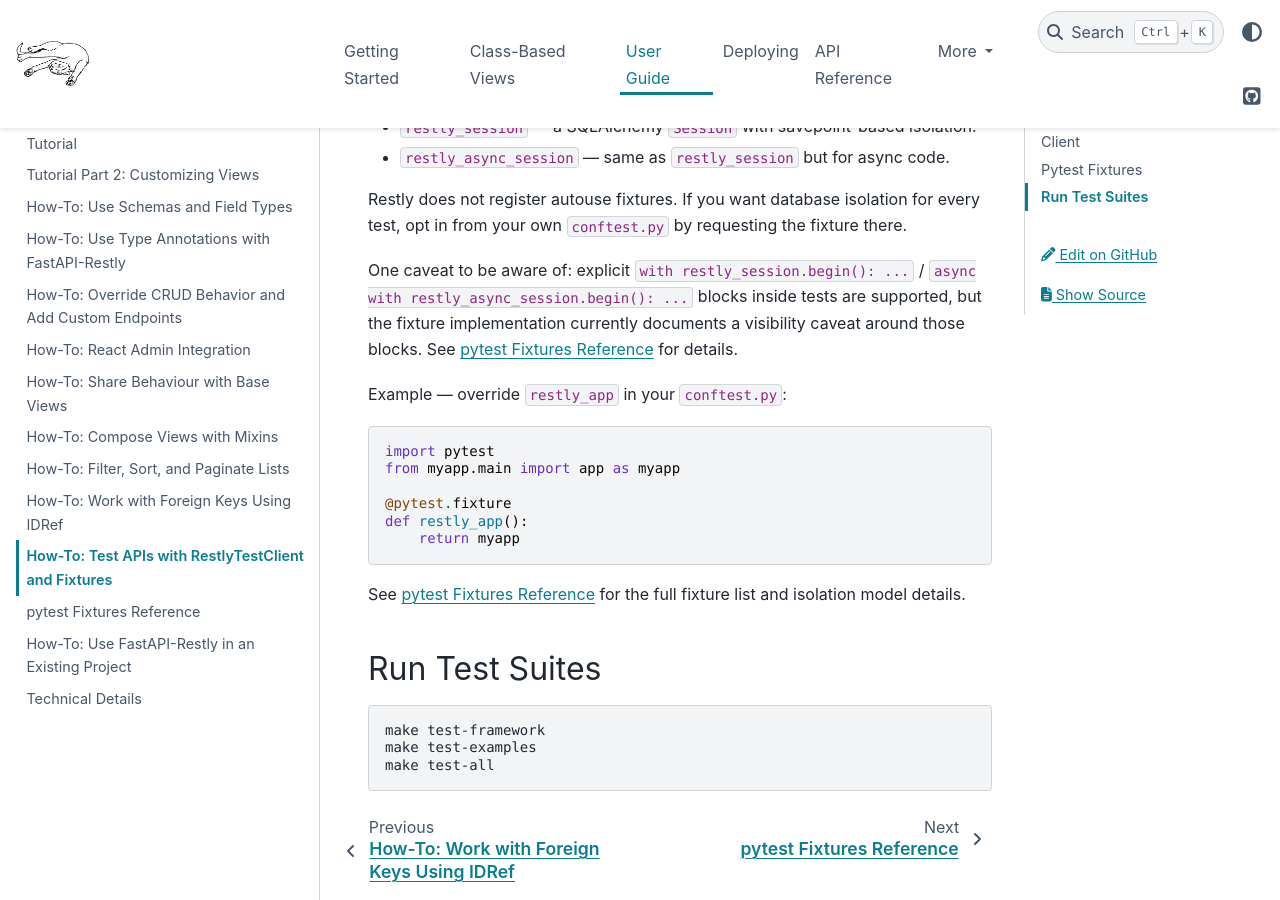
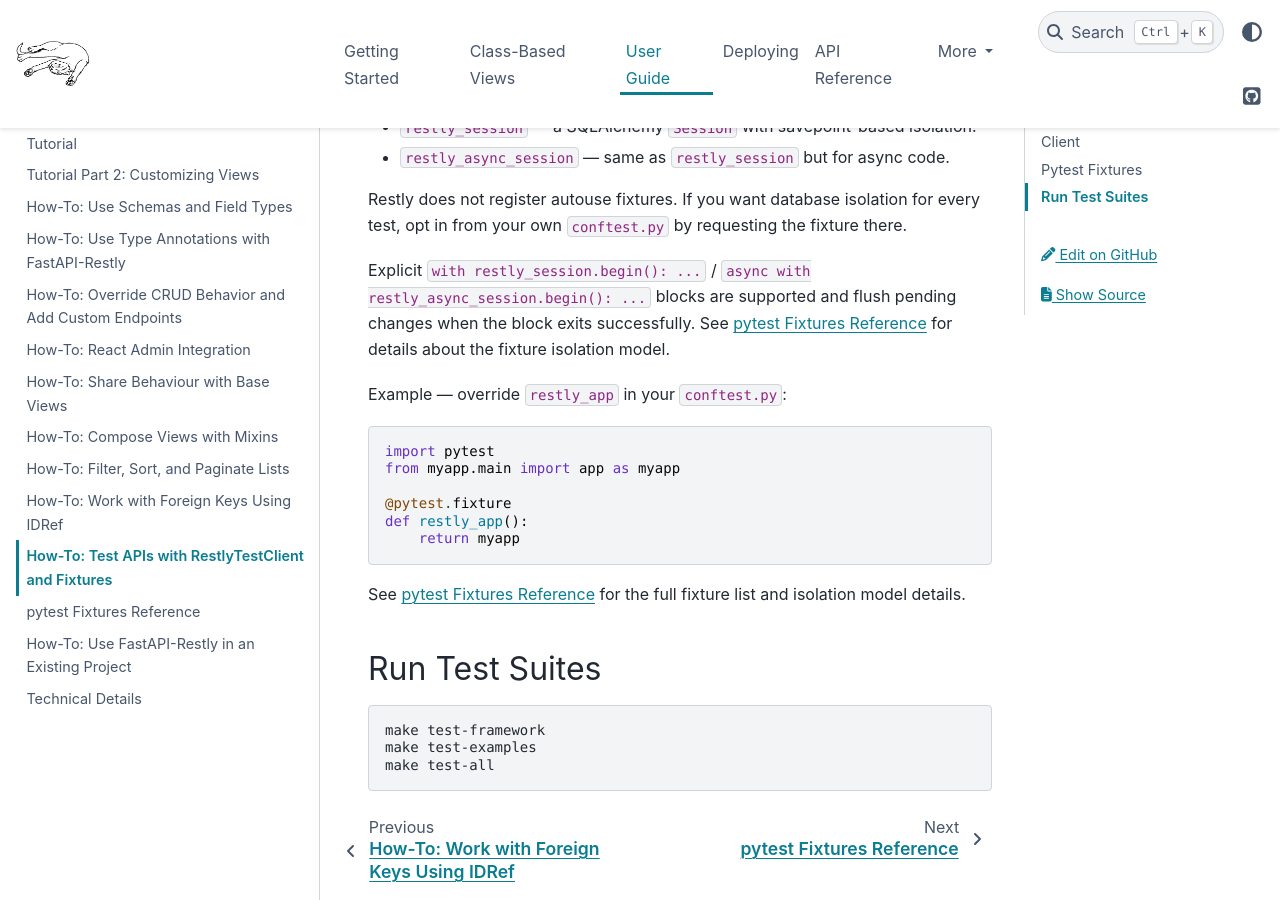
Before and after one commit to rjprins/fastapi-restly, a Sphinx documentation site: the page built from docs/howto_testing.md, in a window 1280 px wide and 900 px high, scrolled down 1381 px. Built offline with Sphinx 7.4.7 and the PyData theme 0.15.4, drawn with Linux system fonts in a browser that asks for light colours.

Commit message:
Update testing how-to begin block note

```diff
--- a/docs/howto_testing.md
+++ b/docs/howto_testing.md
@@ -52,9 +52,11 @@ Useful fixtures include:
 
 Restly does not register autouse fixtures. If you want database isolation for every test, opt in from your own `conftest.py` by requesting the fixture there.
 
-One caveat to be aware of: explicit `with restly_session.begin(): ...` / `async with restly_async_session.begin(): ...`
-blocks inside tests are supported, but the fixture implementation currently documents a visibility
-caveat around those blocks. See [pytest Fixtures Reference](pytest_fixtures.md) for details.
+Explicit `with restly_session.begin(): ...` /
+`async with restly_async_session.begin(): ...` blocks are supported and flush
+pending changes when the block exits successfully. See
+[pytest Fixtures Reference](pytest_fixtures.md) for details about the fixture
+isolation model.
 
 Example — override `restly_app` in your `conftest.py`:
 
```
